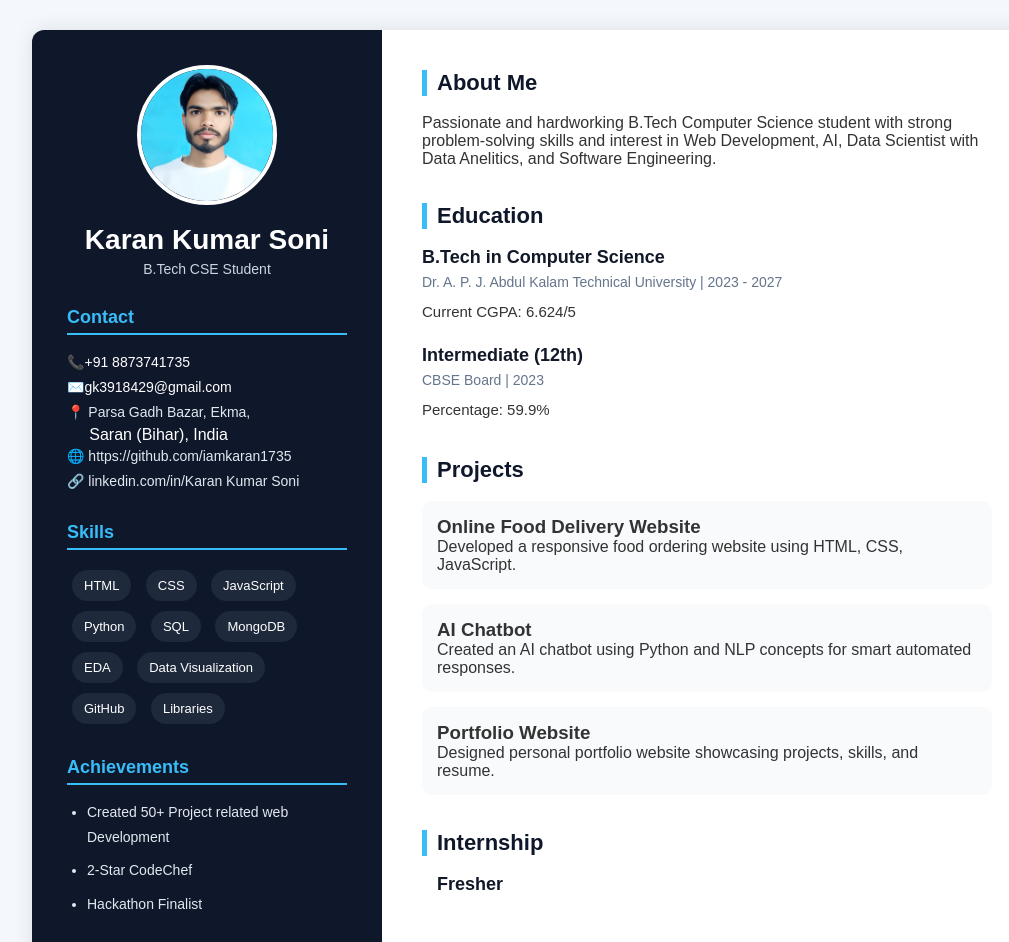
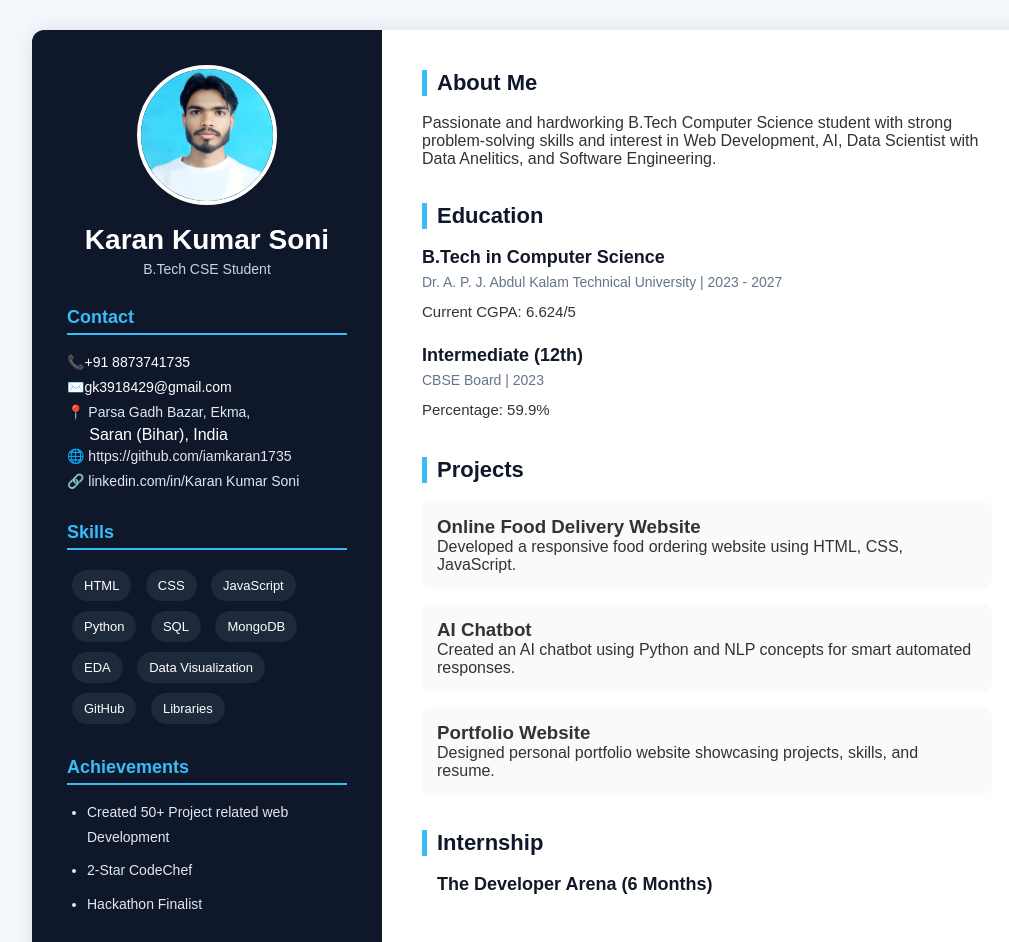
Before and after one commit to iamkaran1735/My-Resume, a plain HTML site: page resume.html in a window 1280 px wide. Shown: the top 942 px of the page, without its empty margins (108-1117 px from the left). Drawn offline with Linux system fonts and the light colour scheme.

Commit message:
First commit

```diff
--- a/resume.html
+++ b/resume.html
@@ -143,7 +143,7 @@
         <h2>Internship</h2>
 
         <div class="box">
-          <h3>&nbsp; &nbsp;Fresher</h3>
+          <h3>&nbsp; &nbsp;The Developer Arena (6 Months)</h3>
           <!-- <h3>Web Development Intern</h3> -->
 
           <!-- <span>XYZ Company | June 2025 - Aug 2025</span> -->
```
